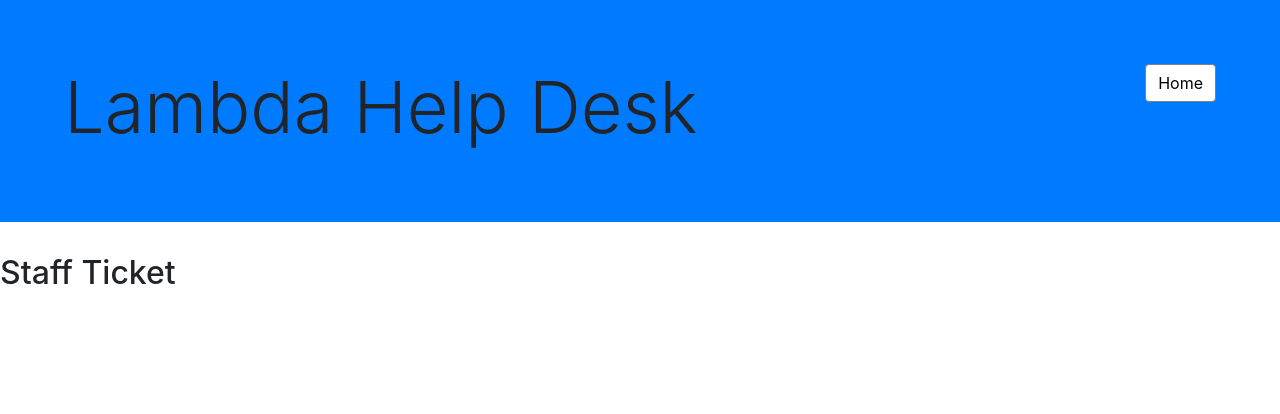
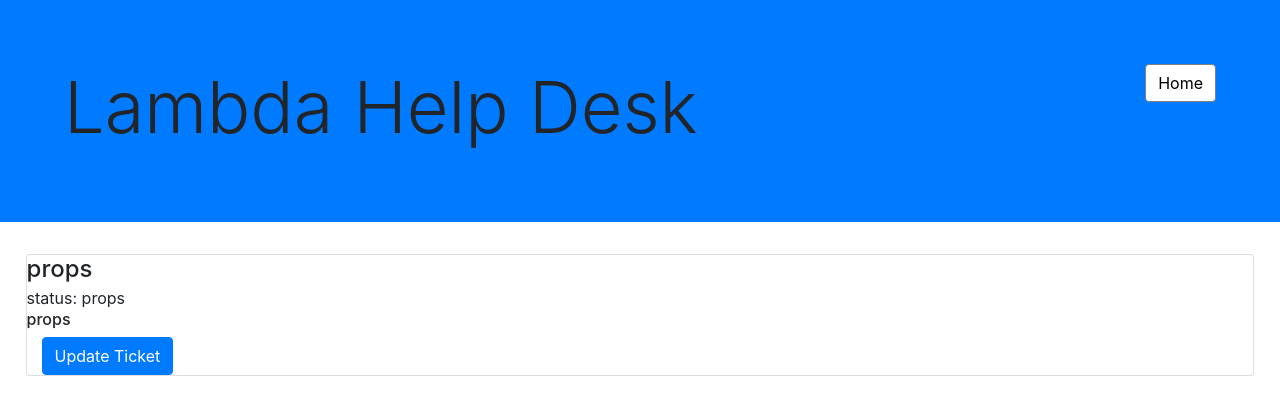
Before and after one commit to scottynate05/front-end, a React (Create React App) app in the folder dev-desk/: page /staffticket in a window 1280 px wide. Shown: the top 414 px of the page. Built offline with nearby package versions, Linux system fonts and the light colour scheme; sample sign-in values are in the browser's storage.

Commit message:
props for staff ticket

```diff
--- a/dev-desk/src/components/StaffTicket.js
+++ b/dev-desk/src/components/StaffTicket.js
@@ -1,11 +1,32 @@
-import React from 'react'
+import React, { useState, useEffect } from 'react'
+import {Card, CardSubtitle, Button,Row,Col} from 'reactstrap'
+import { useParams, useHistory, Link } from 'react-router-dom'
+import axios from 'axios'
+import axiosWithAuth from '../utils/axiosWithAuth'
 
-const StaffTicket =() => {
-    return(
-        <>
-        <h2>Staff Ticket</h2>
-        </>
-    )
+
+
+const StaffTicket = (props) => {
+
+const [staffTicket,setStaffTicket] =useState([])
+
+return(
+    <>
+    <Card style={{margin:'2%'}}>
+                    <h4>
+                        props
+                    </h4>
+                    <CardSubtitle>
+                        status: props
+                    </CardSubtitle>
+                    <h6>
+                        props
+                    </h6>
+                    <Col sm='3'>
+                    <Button color='primary'>Update Ticket</Button>
+                    </Col>
+                </Card>
+    </>
+)
 }
-
 export default StaffTicket
```
